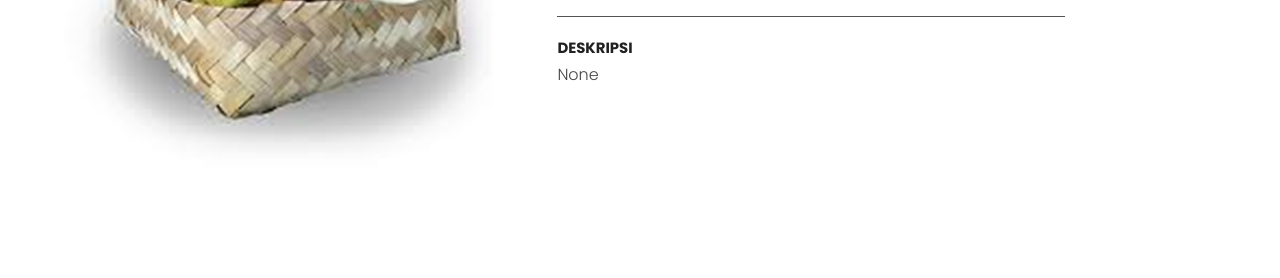
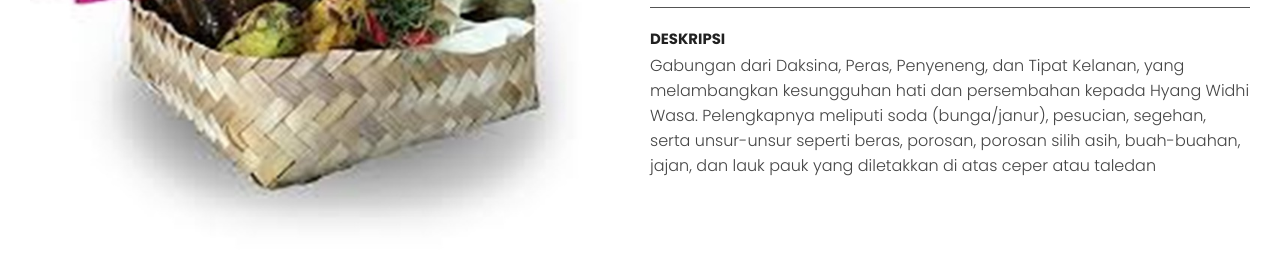
Before and after one commit to lokantra/lokantra.github.io, a plain HTML site: page produk/pejati.html in a window 1280 px wide. Shown: the part 522-800 px from the top of the page. Drawn offline with nearby package versions, Linux system fonts and the light colour scheme; no server answers.

Commit message:
Update pejati.html

```diff
--- a/produk/pejati.html
+++ b/produk/pejati.html
@@ -111,7 +111,7 @@
 
                   <h3 class="deskripsi">Deskripsi</h3>
 
-                  <p class="showcase-desc-pro">None</p>
+                  <p class="showcase-desc-pro">Gabungan dari Daksina, Peras, Penyeneng, dan Tipat Kelanan, yang melambangkan kesungguhan hati dan persembahan kepada Hyang Widhi Wasa. Pelengkapnya meliputi soda (bunga/janur), pesucian, segehan, serta unsur-unsur seperti beras, porosan, porosan silih asih, buah-buahan, jajan, dan lauk pauk yang diletakkan di atas ceper atau taledan</p>
                 </div>
               </div>
             </div>
```
